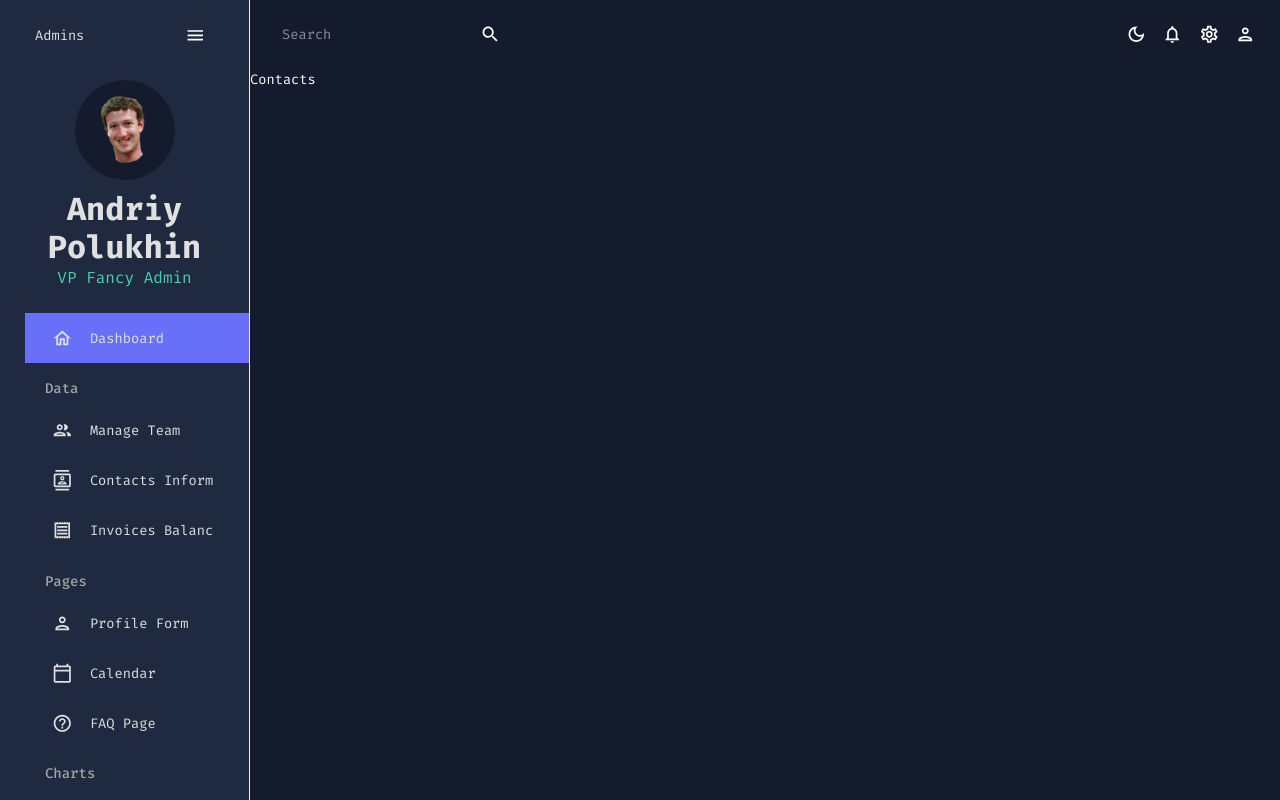
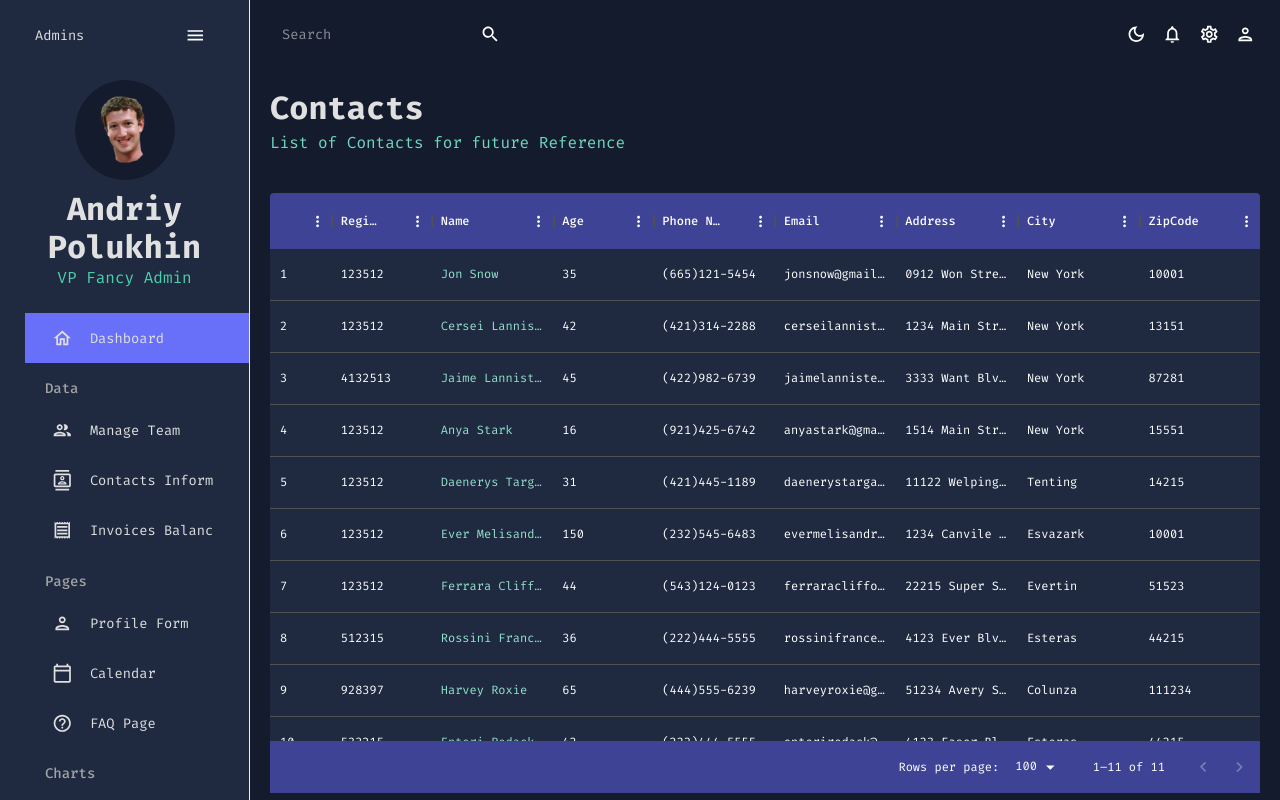
Before and after one commit to AndriyPolukhin/admin_ui, a React (Create React App) app: page /contacts in a window 1280 px wide. Shown: the top 800 px of the page. Built offline with nearby package versions, Linux system fonts and the light colour scheme.

Commit message:
Added Contacts page with mocked data

```diff
--- a/src/scenes/contacts/index.jsx
+++ b/src/scenes/contacts/index.jsx
@@ -1,5 +1,102 @@
+import { Box } from '@mui/material'
+import { DataGrid, GridToolbar, GridToolbarQuickFilter } from '@mui/x-data-grid'
+import { tokens } from '../../theme'
+import { mockDataContacts } from '../../data/mockData'
+import Header from '../../components/Header'
+import { useTheme } from '@mui/material'
+
 const Contacts = () => {
-	return <div>Contacts</div>
+	const theme = useTheme()
+	const colors = tokens(theme.palette.mode)
+
+	const columns = [
+		{ field: 'id', headerName: 'ID', flex: 0.5 },
+		{ field: 'registrarId', headerName: 'Registrar ID' },
+		{
+			field: 'name',
+			headerName: 'Name',
+			flex: 1,
+			cellClassName: 'name-column--cell',
+		},
+		{
+			field: 'age',
+			headerName: 'Age',
+			type: 'number',
+			headerAlign: 'left',
+			align: 'left',
+		},
+		{
+			field: 'phone',
+			headerName: 'Phone Number',
+			flex: 1,
+		},
+		{
+			field: 'email',
+			headerName: 'Email',
+			flex: 1,
+		},
+		{
+			field: 'address',
+			headerName: 'Address',
+			flex: 1,
+		},
+		{
+			field: 'city',
+			headerName: 'City',
+			flex: 1,
+		},
+		{
+			field: 'zipCode',
+			headerName: 'ZipCode',
+			flex: 1,
+		},
+	]
+	return (
+		<Box m='20px'>
+			<Header
+				title='Contacts'
+				subtitle='List of Contacts for future Reference'
+			/>
+			<Box
+				m='40px 0 0 0'
+				height='75vh'
+				sx={{
+					'& .MuiDataGrid-root': {
+						border: 'none',
+					},
+					'& .MuiDataGrid-cell': {
+						borderBottom: 'none',
+					},
+					'& .name-column--cell': {
+						color: colors.greenAccent[300],
+					},
+					'& .MuiDataGrid-columnHeaders': {
+						backgroundColor: colors.blueAccent[700],
+						borderBottom: 'none',
+					},
+					'& .MuiDataGrid-virtualScroller': {
+						backgroundColor: colors.primary[400],
+					},
+					'& .MuiDataGrid-footerContainer': {
+						borderTop: 'none',
+						backgroundColor: colors.blueAccent[700],
+					},
+					'& .MuiCheckbox-root': {
+						color: `${colors.greenAccent[200]} !important`,
+					},
+					'& .MuiDataGrid-toolbarContainer .MuiButton-text': {
+						color: `${colors.grey[100]} !important`,
+					},
+				}}
+			>
+				<DataGrid
+					rows={mockDataContacts}
+					columns={columns}
+					slots={{ ToolBar: GridToolbarQuickFilter }}
+				/>
+			</Box>
+		</Box>
+	)
 }
 
 export default Contacts
```
